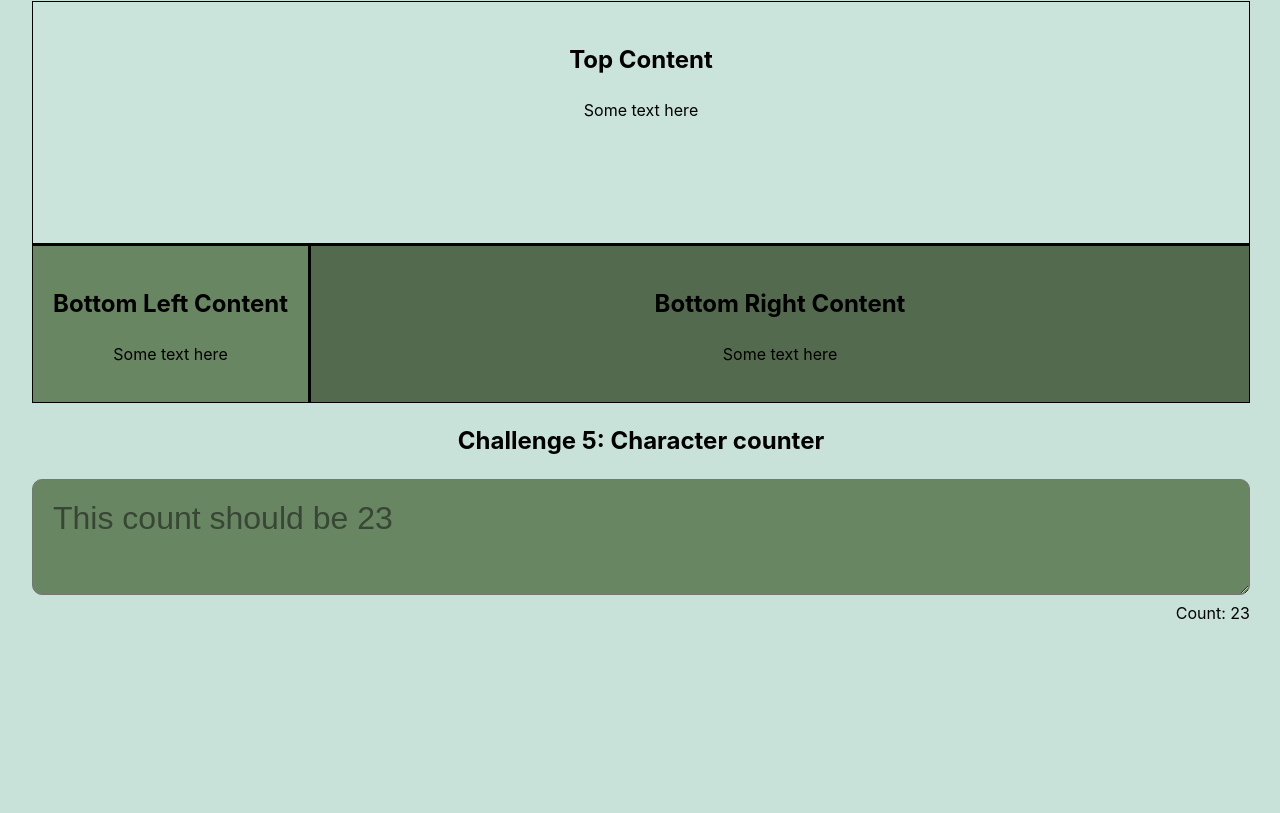
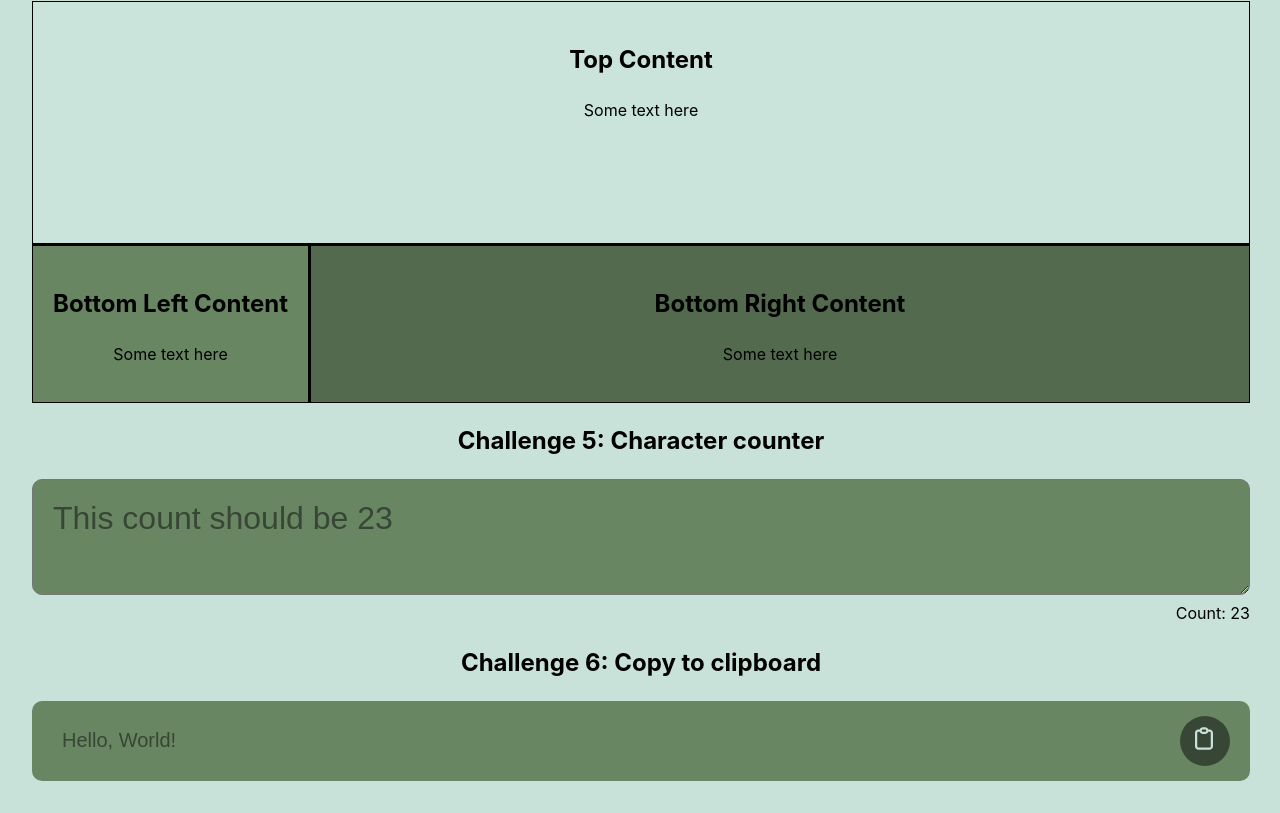
Before and after one commit to andreaml/advent-of-js, a React (Vite) app: page / in a window 1280 px wide. Shown: the part 1134-1947 px from the top of the page. Before the commit the page ends 1807 px from the top, so only its background shows below. Built offline with nearby package versions, Linux system fonts and the light colour scheme.

Commit message:
Challenge 6 - Copy to clipboard

```diff
--- a/src/App.jsx
+++ b/src/App.jsx
@@ -5,6 +5,7 @@ import Challenge2 from './challenges/Challenge2'
 import Challenge3 from './challenges/Challenge3'
 import Challenge4 from './challenges/Challenge4'
 import Challenge5 from './challenges/Challenge5'
+import Challenge6 from './challenges/Challenge6'
 
 
 function App() {
@@ -31,6 +32,8 @@ function App() {
         <Challenge4 />
         <h2>Challenge 5: Character counter</h2>
         <Challenge5 />
+        <h2>Challenge 6: Copy to clipboard</h2>
+        <Challenge6/>
       </div>
     </>
   )
--- /dev/null
+++ b/src/challenges/Challenge6/index.jsx
@@ -0,0 +1,52 @@
+/*  Challenge Brief:
+    Today’s challenge is to create a copy to clipboard button.
+
+    The default state of the button includes an input field with a copy to clipboard button.
+    When the user hovers over the copy to clipboard button, a tooltip appears that says “Copy”.
+    The user can change the text inside the text input.
+    If the user clicks on the button, the text inside the text input is copied to the user’s clipboard.
+    The text in the tooltip changes to “Copied.”
+    The clipboard icon changes to a check.
+    After 5 seconds, the tooltip text and the icon revert back to their original state.
+
+    Bonus
+    Convert this code into a reusable function that can be taken from one project to the next. For example, if you’re using React, create a custom hook.
+
+    Source: https://store.selfteach.me/view/courses/advent-of-javascript-2024/2881090-challenge-6-copy-to-clipboard/9335565-challenge-6
+*/
+
+import React from 'react';
+import useCopyToClipboard from './useCopyToClipboard';
+import  CheckIcon  from './assets/CheckIcon.svg?react';
+import  ClipboardIcon  from './assets/ClipboardIcon.svg?react';
+import './index.styles.scss';
+
+const Challenge6 = () => {
+    const {
+        isCopied,
+        textValue,
+        tooltipText,
+        tooltipVisible,
+        handleCopy,
+        handleTextChange,
+        toggleTooltip
+    } = useCopyToClipboard('Hello, World!');
+
+    return (
+        <div className={`copy-to-clipboard-input ${isCopied ? 'copied' : ''}`}>
+            <input className='copy-to-clipboard-input__input' type="text" disabled={isCopied} value={textValue} onChange={handleTextChange} />
+            <button
+                className='copy-to-clipboard-input__button'
+                onClick={handleCopy}
+                disabled={isCopied}
+                onMouseEnter={toggleTooltip}
+                onMouseLeave={toggleTooltip}
+            >
+                {tooltipVisible && <span className='copy-to-clipboard-input__tooltip'>{tooltipText}</span>}
+                {isCopied ? <CheckIcon /> : <ClipboardIcon /> }
+            </button>
+        </div>
+    );
+};
+
+export default Challenge6;
--- /dev/null
+++ b/src/challenges/Challenge6/index.styles.scss
@@ -0,0 +1,119 @@
+@import '../../styles/mixins';
+
+@include scope('copy-to-clipboard-input') {
+    align-items: center;
+    background-color: var(--main-primary-color);
+    border-radius: 10px;
+    box-sizing: border-box;
+    column-gap: 10px;
+    display: flex;
+    justify-content: center;
+    height: 80px;
+    padding: 20px 25px 20px 20px;
+    position: relative;
+    width: 100%;
+
+    --animation-easing: cubic-bezier(0.4,0,0.2,1);
+
+    &::after {
+        background-color: var(--main-secondary-color);
+        border-radius: 50%;
+        bottom: 0;
+        content: '';
+        height: 50px;
+        position: absolute;
+        right: 20px;
+        top: 15px;
+        transition: all 0.25s var(--animation-easing);
+        width: 50px;
+        z-index: 1;
+    }
+
+    .copy-to-clipboard-input__input {
+        background-color: transparent;
+        border: none;
+        color: var(--main-secondary-color);
+        font-size: 20px;
+        height: 100%;
+        padding: 0 10px;
+        transition: color 0.3s var(--animation-easing);
+        width: 100%;
+        z-index: 2;
+
+        &:focus,
+        &:active {
+        outline: none;
+        }
+    }
+
+    .copy-to-clipboard-input__button {
+        background-color: transparent;
+        border-radius: 50%;
+        height: 40px;
+        padding: 0 4px 0 0;
+        position: relative;
+        width: 40px;
+        z-index: 2;
+
+        &:hover {
+            background-color:transparent;
+            border-color: transparent;
+            cursor: pointer;
+            outline: none;
+        }
+
+        &:focus,
+        &:focus-visible {
+            outline: none;
+        }
+
+        svg {
+            color: var(--main-primary-light-color);
+            height: 27px;
+            width: 30px;
+        }
+
+        .copy-to-clipboard-input__tooltip {
+            background-color: #171717;
+            border-radius: 10px;
+            color: var(--main-primary-light-color);
+            font-size: 14px;
+            padding: 5px 10px;
+            position: absolute;
+            right: calc(-50%);
+            top: calc(-100% - 5px);
+            width: 54px;
+            z-index: 2;
+
+            &::after {
+                border: 8px solid transparent;
+                border-bottom-color: #171717;
+                content: '';
+                height: 0;
+                position: absolute;
+                right: 27px;
+                bottom: -16px;
+                width: 0;
+                transform: rotate(180deg);
+            }
+        }
+    }
+    &.copied {
+
+        &::after {
+            border-radius: 10px;
+            height: 100%;
+            right: 0;
+            top: 0;
+            width: 100%;
+        }
+
+        .copy-to-clipboard-input__prepend svg {
+            color: var(--main-primary-light-color);
+        }
+
+        .copy-to-clipboard-input__input {
+            color: var(--main-primary-light-color);
+        }
+    }
+}
--- /dev/null
+++ b/src/challenges/Challenge6/useCopyToClipboard.js
@@ -0,0 +1,51 @@
+import React, { useEffect, useState } from 'react';
+
+const useCopyToClipboard = (defaultText) => {
+    const [isCopied, setIsCopied] = useState(false);
+    const [textValue, setTextValue] = useState(defaultText);
+    const [tooltipText, setTooltipText] = useState('Copy');
+    const [tooltipVisible, setTooltipVisible] = useState(false);
+
+    const handleCopy = () => {
+        const copyToClipboard = navigator.clipboard.writeText(textValue);
+        copyToClipboard.then(() => {
+            setIsCopied(true);
+            setTooltipText('Copied!');
+        }).catch((error) => {
+            console.error('Failed to copy to clipboard:', error);
+        });
+    };
+
+    const handleTextChange = (e) => {
+        setTextValue(e.target.value);
+    };
+
+    const toggleTooltip = (e) => {
+        if (isCopied) return;
+        setTooltipVisible(!tooltipVisible);
+    };
+
+    useEffect(() => {
+        let timeout;
+        if (isCopied) {
+            timeout = setTimeout(() => {
+                setTooltipText('Copy');
+                setIsCopied(false);
+                setTooltipVisible(false);
+            }, 5000);
+        }
+        return () => clearTimeout(timeout);
+    }, [isCopied]);
+
+    return {
+        isCopied,
+        textValue,
+        tooltipText,
+        tooltipVisible,
+        handleCopy,
+        handleTextChange,
+        toggleTooltip
+    };
+};
+
+export default useCopyToClipboard;
```
Also changed, not shown: src/challenges/Challenge6/assets/CheckIcon.svg (added), src/challenges/Challenge6/assets/ClipboardIcon.svg (added).
